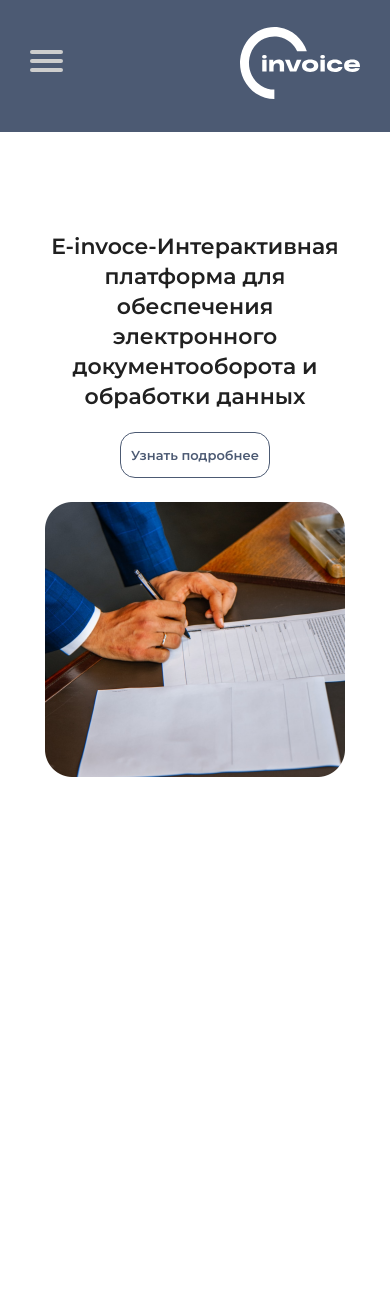
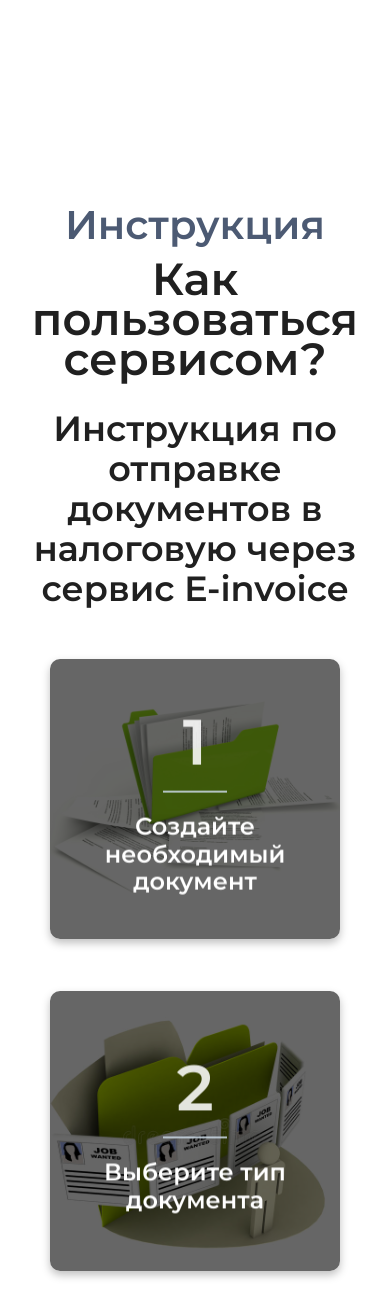
Before and after one commit to Jakhongir-M/invoice-Landing-pages, a Vue app: page / in a window 390 px wide. Shown: the top 1299 px of the page. Before the commit the page ends 844 px from the top, so only its background shows below. Built offline with nearby package versions, Linux system fonts and the light colour scheme.

Commit message:
servicer responsive finishet

```diff
--- a/src/components/invoiceLandingPage/AppAdvantages.vue
+++ b/src/components/invoiceLandingPage/AppAdvantages.vue
@@ -17,8 +17,10 @@
                 src="@/./assets/img/advantages-Landing/Icon-1.svg"
                 alt=""
               />
-              <h3 class="list__title">Доступность</h3>
-              <p class="list__desc">Сервис доступен для всех, всего и вся</p>
+              <h3 class="list__title">Удобность</h3>
+              <p class="list__desc">
+                Сервис Удобный и Комфортный для пользования
+              </p>
             </li>
             <li class="list__item">
               <img
@@ -27,7 +29,9 @@
                 alt=""
               />
               <h3 class="list__title">Скорость работы</h3>
-              <p class="list__desc">Сервис доступен для всех, всего и вся</p>
+              <p class="list__desc">
+                Ваши документ будут обработаны в кратчайшие сроки
+              </p>
             </li>
             <li class="list__item">
               <img
@@ -36,7 +40,9 @@
                 alt=""
               />
               <h3 class="list__title">Безопасноть</h3>
-              <p class="list__desc">Сервис доступен для всех, всего и вся</p>
+              <p class="list__desc">
+                Ваши данные будут Конфиденциальны и доступны только вам
+              </p>
             </li>
             <li class="list__item">
               <img
@@ -45,7 +51,9 @@
                 alt=""
               />
               <h3 class="list__title">Обратная связь</h3>
-              <p class="list__desc">Сервис доступен для всех, всего и вся</p>
+              <p class="list__desc">
+                Служба поддержки готова ответить в любой момент
+              </p>
             </li>
           </ul>
         </div>
@@ -155,4 +163,162 @@ export default {};
     opacity: 0.75;
   }
 }
+
+@media screen and (max-width: 1530px) {
+  .list__item {
+    width: 200px;
+    height: 300px;
+  }
+  .list__title {
+    font-size: 20px;
+    line-height: 20px;
+    margin-bottom: 15px;
+    text-align: center;
+  }
+  .list__desc {
+    font-size: 15px;
+    line-height: 18px;
+  }
+  .advantages__box {
+  }
+  .advantages__left {
+    min-width: 300px;
+  }
+  .advantages__link {
+    font-size: 35px;
+    line-height: 40px;
+  }
+  .advantages__title {
+    font-size: 50px;
+    line-height: 70px;
+  }
+  .advantages__desc {
+  }
+  .list__img {
+    width: 90px;
+    height: 90px;
+    margin-bottom: 10px;
+  }
+}
+
+@media screen and (max-width: 1150px) {
+  .advantages__box {
+    display: flex;
+    flex-direction: column;
+  }
+  .list__item:nth-child(1) {
+    margin-top: 0px;
+  }
+  .list__item:nth-child(3) {
+    margin-top: 0px;
+  }
+  .advantages__left {
+    margin-bottom: 50px;
+    text-align: center;
+  }
+
+  .advantages__title {
+    font-size: 40px;
+    line-height: 70px;
+    margin-bottom: 10px;
+  }
+  .advantages__desc {
+    font-size: 30px;
+  }
+  .advantages__list {
+    align-items: center;
+  }
+}
+@media screen and (max-width: 1150px) {
+  .advantages__title {
+    font-size: 30px;
+    line-height: 40px;
+    margin-bottom: 10px;
+  }
+  .advantages__desc {
+    font-size: 20px;
+    line-height: 25px;
+  }
+  .advantages__link {
+    font-size: 25px;
+    line-height: 40px;
+  }
+  .list {
+    flex-wrap: wrap;
+    justify-content: center;
+  }
+  .list__item {
+    width: 400px;
+    height: 400px;
+  }
+  .list__title {
+    font-size: 30px;
+    line-height: 20px;
+    margin-bottom: 15px;
+    text-align: center;
+  }
+  .list__img {
+    width: 150px;
+    height: 150px;
+    margin-bottom: 20px;
+  }
+  .list__desc {
+    font-size: 20px;
+    line-height: 40px;
+  }
+}
+@media screen and (max-width: 900px) {
+  .list {
+    flex-wrap: wrap;
+    justify-content: center;
+  }
+  .list__item {
+    width: 250px;
+    height: 350px;
+  }
+  .list__title {
+    font-size: 25px;
+    line-height: 25px;
+    margin-bottom: 15px;
+    text-align: center;
+  }
+  .list__img {
+    width: 100px;
+    height: 100px;
+    margin-bottom: 20px;
+  }
+  .list__desc {
+    font-size: 18px;
+    line-height: 25px;
+  }
+}
+@media screen and (max-width: 585px) {
+  .list {
+    flex-wrap: wrap;
+    justify-content: center;
+  }
+  .list__item {
+    width: 300px;
+    height: 300px;
+  }
+  .list__title {
+    font-size: 30px;
+    line-height: 30px;
+    margin-bottom: 15px;
+    text-align: center;
+  }
+  .advantages__title {
+    font-size: 35px;
+    line-height: 40px;
+    margin-bottom: 10px;
+  }
+  .advantages__desc {
+    font-size: 20px;
+    line-height: 25px;
+  }
+  .advantages__link {
+    font-size: 25px;
+    line-height: 40px;
+  }
+}
 </style>
--- a/src/components/invoiceLandingPage/AppHero.vue
+++ b/src/components/invoiceLandingPage/AppHero.vue
@@ -99,8 +99,8 @@ export default {
   }
   @media screen and (max-width: 1400px) {
     .hero__left-title {
-      font-size: 45px;
-      line-height: 50px;
+      font-size: 55px;
+      line-height: 60px;
     }
     .hero__left {
       max-width: 650px;
@@ -114,18 +114,18 @@ export default {
   }
   @media screen and (max-width: 1200px) {
     .hero__left-title {
-      font-size: 35px;
-      line-height: 45px;
+      font-size: 40px;
+      line-height: 50px;
     }
     .hero__left {
-      max-width: 500px;
+      max-width: 550px;
     }
     .hero__right {
       width: 350px;
       height: 350px;
     }
   }
-  @media screen and (max-width: 970px) {
+  @media screen and (max-width: 1000px) {
     .hero__left-title {
       font-size: 30px;
       line-height: 40px;
@@ -145,31 +145,31 @@ export default {
   }
   @media screen and (max-width: 820px) {
     .hero__left-title {
-      font-size: 20px;
+      font-size: 25px;
       line-height: 30px;
       margin-bottom: 30px;
     }
     .hero__left {
-      max-width: 300px;
+      max-width: 400px;
     }
     .hero__right {
       width: 250px;
       height: 250px;
     }
     .hero__btn {
-      font-size: 13px;
-      padding: 10px 10px;
+      font-size: 20px;
+      padding: 20px 20px;
       margin-bottom: 20px;
     }
   }
-  @media screen and (max-width: 700px) {
+  @media screen and (max-width: 750px) {
     .hero__left-title {
-      font-size: 30px;
+      font-size: 35px;
       line-height: 40px;
       margin-bottom: 30px;
     }
     .hero__left {
-      max-width: 450px;
+      max-width: 500px;
       text-align: center;
     }
     .hero__right {
@@ -177,8 +177,9 @@ export default {
       height: 350px;
     }
     .hero__btn {
-      font-size: 13px;
-      padding: 10px 10px;
+      font-size: 20px;
+      padding: 20px 20px;
+      margin-bottom: 20px;
     }
     .hero__box {
       flex-direction: column;
@@ -187,8 +188,8 @@ export default {
   }
   @media screen and (max-width: 570px) {
     .hero__left-title {
-      font-size: 25px;
-      line-height: 35px;
+      font-size: 40px;
+      line-height: 40px;
       margin-bottom: 20px;
     }
     .hero__left {
@@ -197,8 +198,8 @@ export default {
     }
 
     .hero__btn {
-      font-size: 13px;
-      padding: 10px 10px;
+      font-size: 20px;
+      padding: 20px 20px;
       margin-bottom: 20px;
     }
     .hero__box {
@@ -211,12 +212,12 @@ export default {
   }
   @media screen and (max-width: 420px) {
     .hero__left-title {
-      font-size: 22px;
-      line-height: 30px;
+      font-size: 30px;
+      line-height: 40px;
       margin-bottom: 20px;
     }
     .hero__left {
-      max-width: 310px;
+      max-width: 400px;
       text-align: center;
     }
     .hero__right {
--- a/src/components/invoiceLandingPage/AppService.vue
+++ b/src/components/invoiceLandingPage/AppService.vue
@@ -118,6 +118,12 @@ export default {};
 </script>
 
 <style lang="scss" scoped>
+._container {
+  max-width: 1675px;
+  margin: 0px auto;
+  padding: 0px 20px;
+}
+
 @import "@/./style/veraibles.scss";
 .service__front-1 {
   background-image: url("@/./assets/img/service-Landing/document-1.jpg");
@@ -342,22 +348,77 @@ export default {};
   font-weight: 600;
 }
 
-@media screen and (max-width: 64rem) {
+@media screen and (max-width: 1480px) {
   .service__item {
     width: calc(33.333333% - 2rem);
   }
+  .service__list {
+    background-image: url("@/./assets/img/service-Landing/arrow-1.svg "),
+      url("@/./assets/img/service-Landing/arrow-2.svg "),
+      url("@/./assets/img/service-Landing/arrow-3.svg "),
+      url("@/./assets/img/service-Landing/arrow-4.svg ");
+    background-repeat: no-repeat, no-repeat, no-repeat, no-repeat;
+    background-position: 550px 50px, 100px 470px, 1000px 200px, 470px 700px;
+  }
 }
 
-@media screen and (max-width: 48rem) {
+@media screen and (max-width: 1060px) {
+  .service__title {
+    font-size: 50px;
+    line-height: 70px;
+  }
   .service__item {
     width: calc(50% - 2rem);
   }
+  .service__list {
+    background-image: url("");
+  }
+  .service__item {
+    margin-top: 0px;
+  }
+  .service__item:nth-child(1) {
+    margin-top: 100px;
+  }
+  .service__item:nth-child(2) {
+    margin-top: 150px;
+  }
+  .service__item:nth-child(5) {
+    margin-bottom: 150px;
+  }
+  .service__box-desc {
+    text-align: center;
+  }
 }
 
-@media screen and (max-width: 32rem) {
+@media screen and (max-width: 700px) {
   .service__item {
     width: 100%;
     margin: 0 0 2rem 0;
   }
+  .service__item:nth-child(1) {
+    margin-top: 50px;
+  }
+  .service__item:nth-child(2) {
+    margin-top: 0px;
+  }
+  .service__item:nth-child(5) {
+    margin-bottom: 100px;
+  }
+  .service__desc {
+    font-size: 35px;
+    line-height: 40px;
+  }
+  .service__title {
+    font-size: 45px;
+    line-height: 40px;
+  }
+  @media screen and (max-width: 380px) {
+    .service__title {
+      font-size: 35px;
+    }
+    .service__desc {
+      font-size: 25px;
+    }
+  }
 }
 </style>
--- a/src/views/invoiceLandingPage.vue
+++ b/src/views/invoiceLandingPage.vue
@@ -1,11 +1,11 @@
 <template>
-  <app-header> </app-header>
+  <!-- <app-header> </app-header>
   <app-hero> </app-hero>
-  <!-- <app-advantages> </app-advantages>
+  <app-advantages> </app-advantages> -->
   <app-service> </app-service>
-  <app-tariff> </app-tariff>
+  <!-- <app-tariff> </app-tariff>
   <app-klients> </app-klients>
-  <app-test> </app-test> -->
+  <app-test> </app-test>   -->
 </template>
 
 <script>
```
